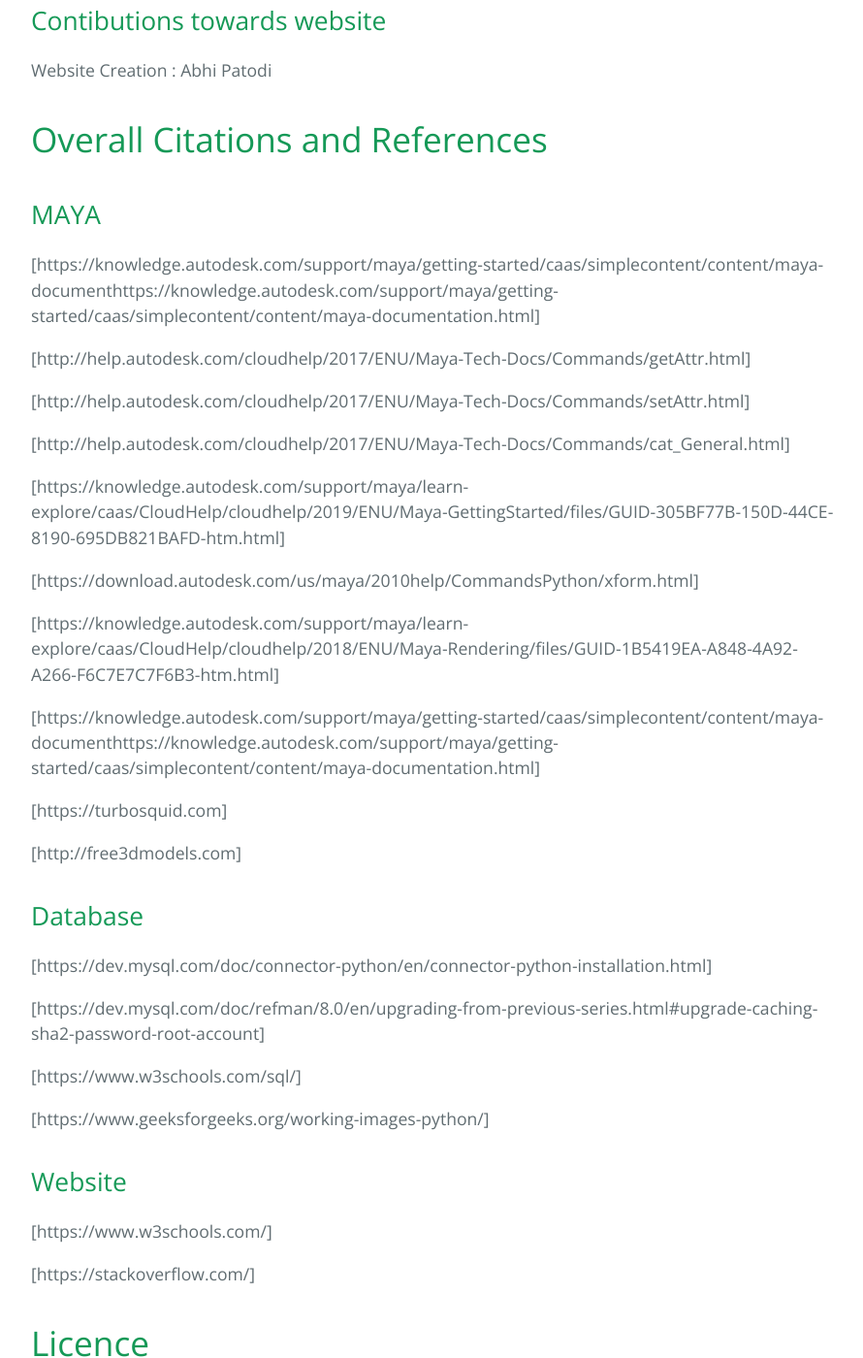
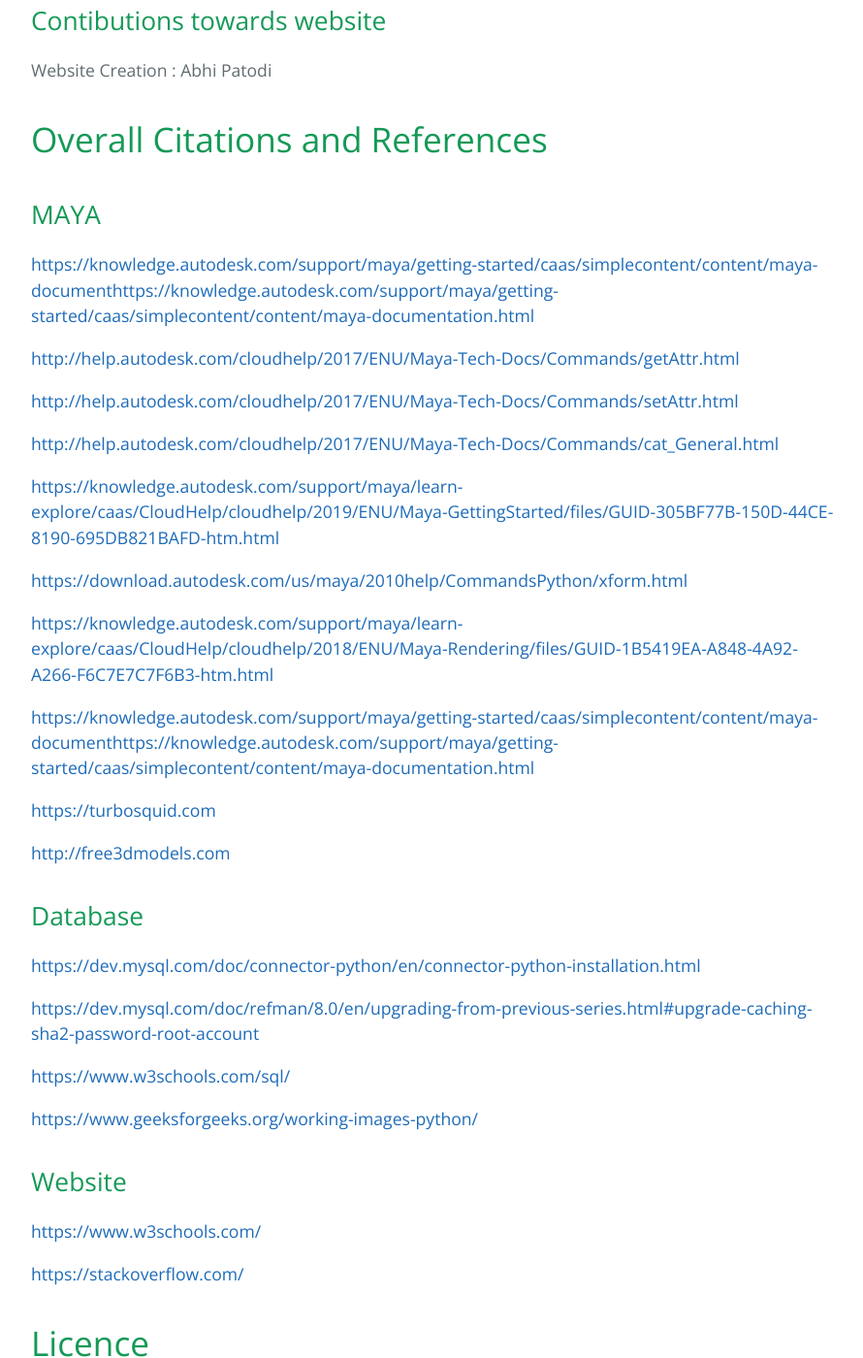
Before and after one commit to Sindhurakolli/DMDD_portfolio, a Jekyll site: the page built from website.md, in a window 1280 px wide and 1400 px high, scrolled down 656 px. Shown: the whole window at 97% size, without its empty margins (192-1082 px from the left). Built offline with Jekyll 4.4.1, drawn with Linux system fonts in a browser that asks for light colours; our own code applies the rules of GitHub Pages for plain Markdown files; part of the change alters nothing that is shown; some of the changed text lies outside the part shown.

```diff
--- a/website.md
+++ b/website.md
@@ -8,7 +8,7 @@ Website work is in local host and the link to website will be updated once it is
 
 Below is the link of source code of the website:
 
-[https://github.com/nikunjlad/3D-Object-Classification-Using-Capsule-Networks/tree/develop-db/Maya3D-Images-Dataset/Abhi/Website]
+[https://github.com/nikunjlad/3D-Object-Classification-Using-Capsule-Networks/tree/develop-db/Maya3D-Images-Dataset/Abhi/Website](https://github.com/nikunjlad/3D-Object-Classification-Using-Capsule-Networks/tree/develop-db/Maya3D-Images-Dataset/Abhi/Website)
 
 
 ## Contibutions towards website
@@ -19,42 +19,42 @@ Website Creation : Abhi Patodi
 
 ## MAYA
 
-[https://knowledge.autodesk.com/support/maya/getting-started/caas/simplecontent/content/maya-documenthttps://knowledge.autodesk.com/support/maya/getting-started/caas/simplecontent/content/maya-documentation.html]
+[https://knowledge.autodesk.com/support/maya/getting-started/caas/simplecontent/content/maya-documenthttps://knowledge.autodesk.com/support/maya/getting-started/caas/simplecontent/content/maya-documentation.html](https://knowledge.autodesk.com/support/maya/getting-started/caas/simplecontent/content/maya-documenthttps://knowledge.autodesk.com/support/maya/getting-started/caas/simplecontent/content/maya-documentation.html)
 
-[http://help.autodesk.com/cloudhelp/2017/ENU/Maya-Tech-Docs/Commands/getAttr.html]
+[http://help.autodesk.com/cloudhelp/2017/ENU/Maya-Tech-Docs/Commands/getAttr.html](http://help.autodesk.com/cloudhelp/2017/ENU/Maya-Tech-Docs/Commands/getAttr.html)
 
-[http://help.autodesk.com/cloudhelp/2017/ENU/Maya-Tech-Docs/Commands/setAttr.html]
+[http://help.autodesk.com/cloudhelp/2017/ENU/Maya-Tech-Docs/Commands/setAttr.html](http://help.autodesk.com/cloudhelp/2017/ENU/Maya-Tech-Docs/Commands/setAttr.html)
 
-[http://help.autodesk.com/cloudhelp/2017/ENU/Maya-Tech-Docs/Commands/cat_General.html]
+[http://help.autodesk.com/cloudhelp/2017/ENU/Maya-Tech-Docs/Commands/cat_General.html](http://help.autodesk.com/cloudhelp/2017/ENU/Maya-Tech-Docs/Commands/cat_General.html)
 
-[https://knowledge.autodesk.com/support/maya/learn-explore/caas/CloudHelp/cloudhelp/2019/ENU/Maya-GettingStarted/files/GUID-305BF77B-150D-44CE-8190-695DB821BAFD-htm.html]
+[https://knowledge.autodesk.com/support/maya/learn-explore/caas/CloudHelp/cloudhelp/2019/ENU/Maya-GettingStarted/files/GUID-305BF77B-150D-44CE-8190-695DB821BAFD-htm.html](https://knowledge.autodesk.com/support/maya/learn-explore/caas/CloudHelp/cloudhelp/2019/ENU/Maya-GettingStarted/files/GUID-305BF77B-150D-44CE-8190-695DB821BAFD-htm.html)
 
-[https://download.autodesk.com/us/maya/2010help/CommandsPython/xform.html]
+[https://download.autodesk.com/us/maya/2010help/CommandsPython/xform.html](https://download.autodesk.com/us/maya/2010help/CommandsPython/xform.html)
 
-[https://knowledge.autodesk.com/support/maya/learn-explore/caas/CloudHelp/cloudhelp/2018/ENU/Maya-Rendering/files/GUID-1B5419EA-A848-4A92-A266-F6C7E7C7F6B3-htm.html]
+[https://knowledge.autodesk.com/support/maya/learn-explore/caas/CloudHelp/cloudhelp/2018/ENU/Maya-Rendering/files/GUID-1B5419EA-A848-4A92-A266-F6C7E7C7F6B3-htm.html](https://knowledge.autodesk.com/support/maya/learn-explore/caas/CloudHelp/cloudhelp/2018/ENU/Maya-Rendering/files/GUID-1B5419EA-A848-4A92-A266-F6C7E7C7F6B3-htm.html)
 
-[https://knowledge.autodesk.com/support/maya/getting-started/caas/simplecontent/content/maya-documenthttps://knowledge.autodesk.com/support/maya/getting-started/caas/simplecontent/content/maya-documentation.html]
+[https://knowledge.autodesk.com/support/maya/getting-started/caas/simplecontent/content/maya-documenthttps://knowledge.autodesk.com/support/maya/getting-started/caas/simplecontent/content/maya-documentation.html](https://knowledge.autodesk.com/support/maya/getting-started/caas/simplecontent/content/maya-documenthttps://knowledge.autodesk.com/support/maya/getting-started/caas/simplecontent/content/maya-documentation.html)
 
-[https://turbosquid.com]
+[https://turbosquid.com](https://turbosquid.com)
 
-[http://free3dmodels.com]
+[http://free3dmodels.com](http://free3dmodels.com)
 
 
 ## Database
 
-[https://dev.mysql.com/doc/connector-python/en/connector-python-installation.html]
+[https://dev.mysql.com/doc/connector-python/en/connector-python-installation.html](https://dev.mysql.com/doc/connector-python/en/connector-python-installation.html)
 
-[https://dev.mysql.com/doc/refman/8.0/en/upgrading-from-previous-series.html#upgrade-caching-sha2-password-root-account]
+[https://dev.mysql.com/doc/refman/8.0/en/upgrading-from-previous-series.html#upgrade-caching-sha2-password-root-account](https://dev.mysql.com/doc/refman/8.0/en/upgrading-from-previous-series.html#upgrade-caching-sha2-password-root-account)
 
-[https://www.w3schools.com/sql/]
+[https://www.w3schools.com/sql/](https://www.w3schools.com/sql/)
 
-[https://www.geeksforgeeks.org/working-images-python/]
+[https://www.geeksforgeeks.org/working-images-python/](https://www.geeksforgeeks.org/working-images-python/)
 
 ## Website
 
-[https://www.w3schools.com/]
+[https://www.w3schools.com/](https://www.w3schools.com/)
 
-[https://stackoverflow.com/]
+[https://stackoverflow.com/](https://stackoverflow.com/)
 
 
 
```
